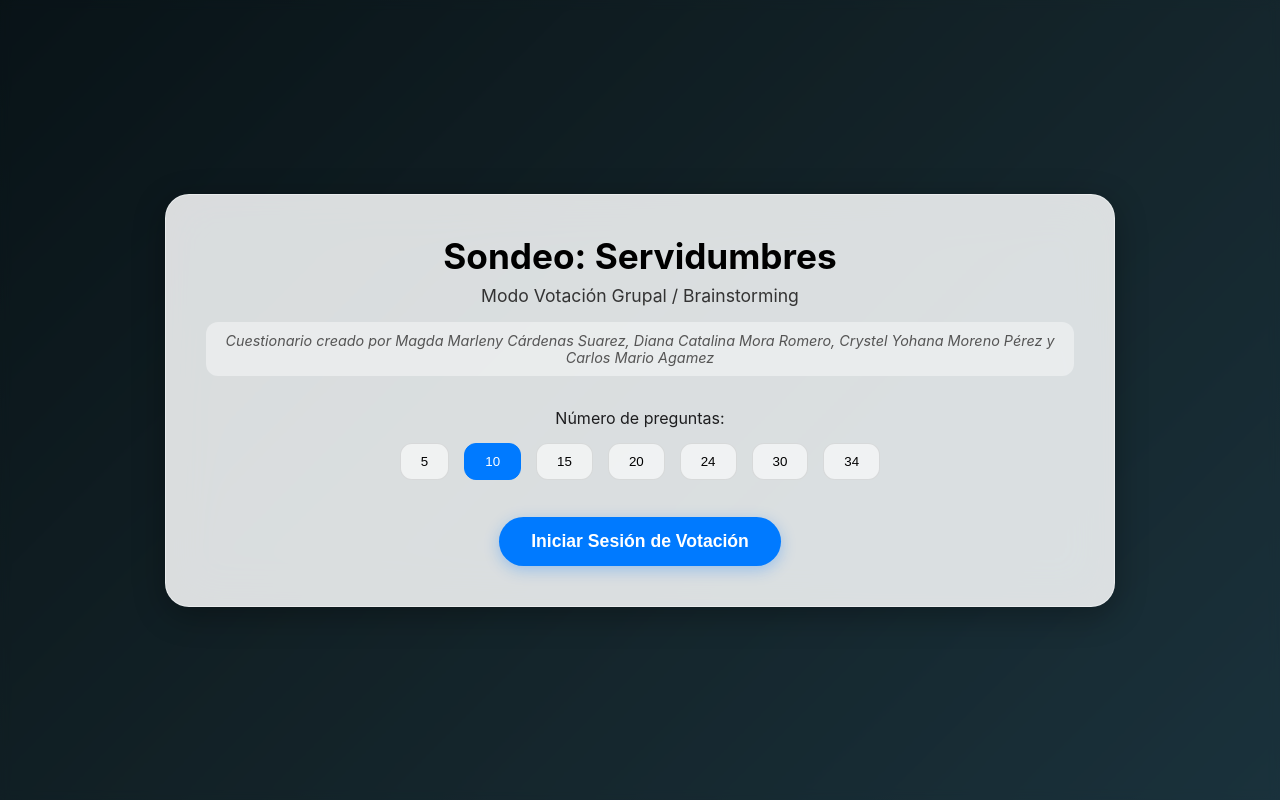
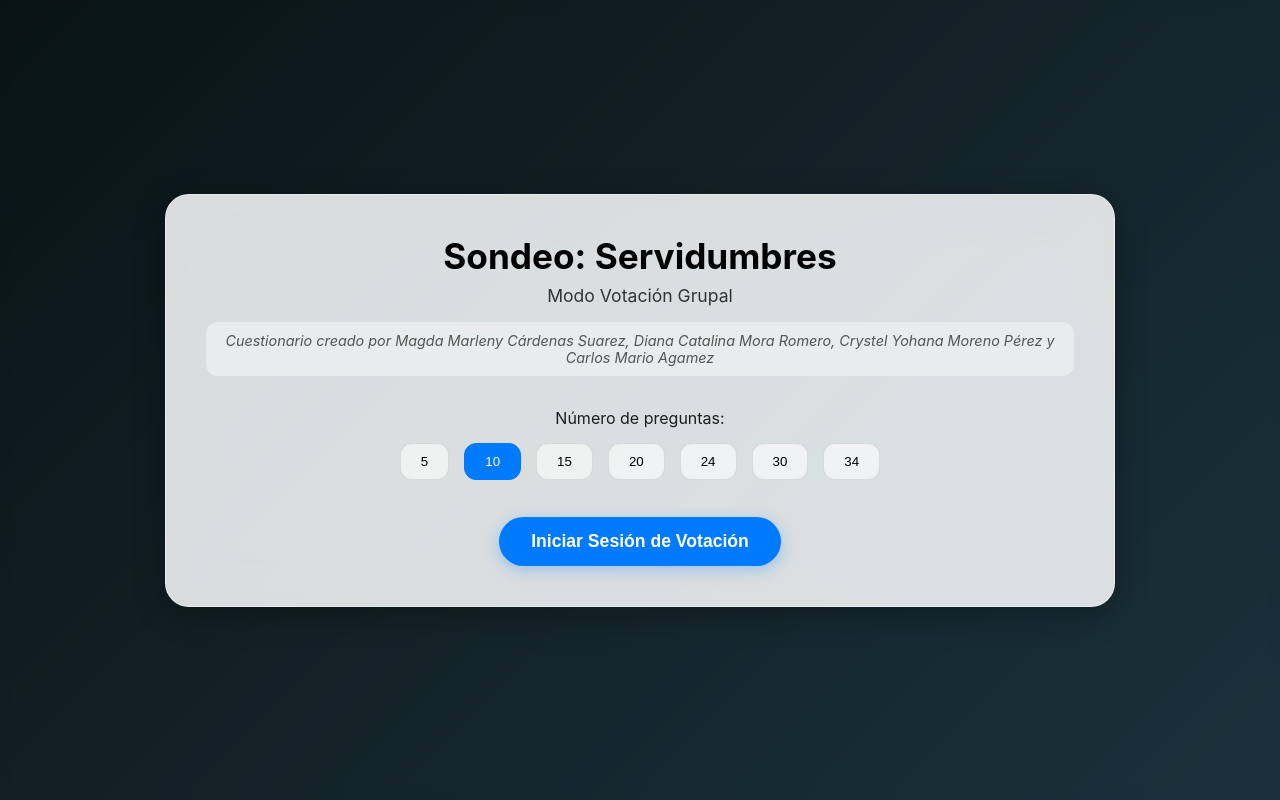
Before and after one commit to cm17x/Cuestionario-Civil-Bienes, a plain HTML site: page index.html in a window 1280 px wide. Drawn offline with Linux system fonts and the light colour scheme.

Commit message:
Update index.html

```diff
--- a/index.html
+++ b/index.html
@@ -386,7 +386,7 @@
     <div id="start-screen" class="screen active container">
         <div class="glass-panel">
             <h1>Sondeo: Servidumbres</h1>
-            <p class="subtitle">Modo Votación Grupal / Brainstorming</p>
+            <p class="subtitle">Modo Votación Grupal </p>
 
             <div class="creators">
                 Cuestionario creado por Magda Marleny Cárdenas Suarez, Diana Catalina Mora Romero, Crystel Yohana Moreno Pérez y Carlos Mario Agamez
@@ -1011,4 +1011,5 @@
         }
     </script>
 </body>
+
 </html>
```
